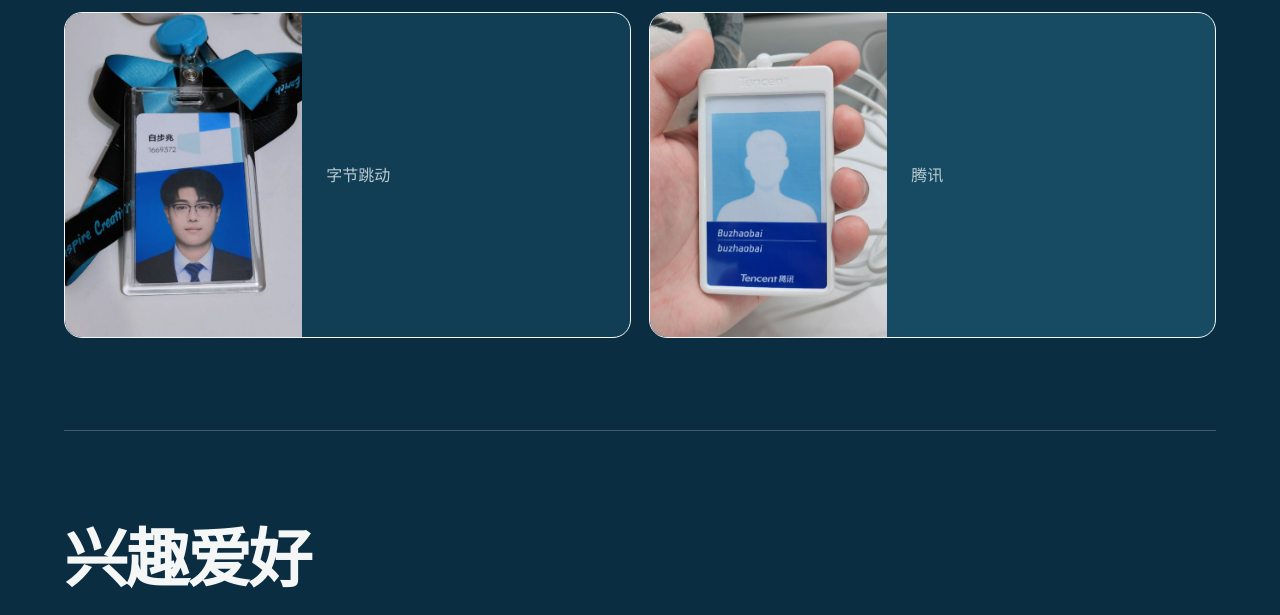
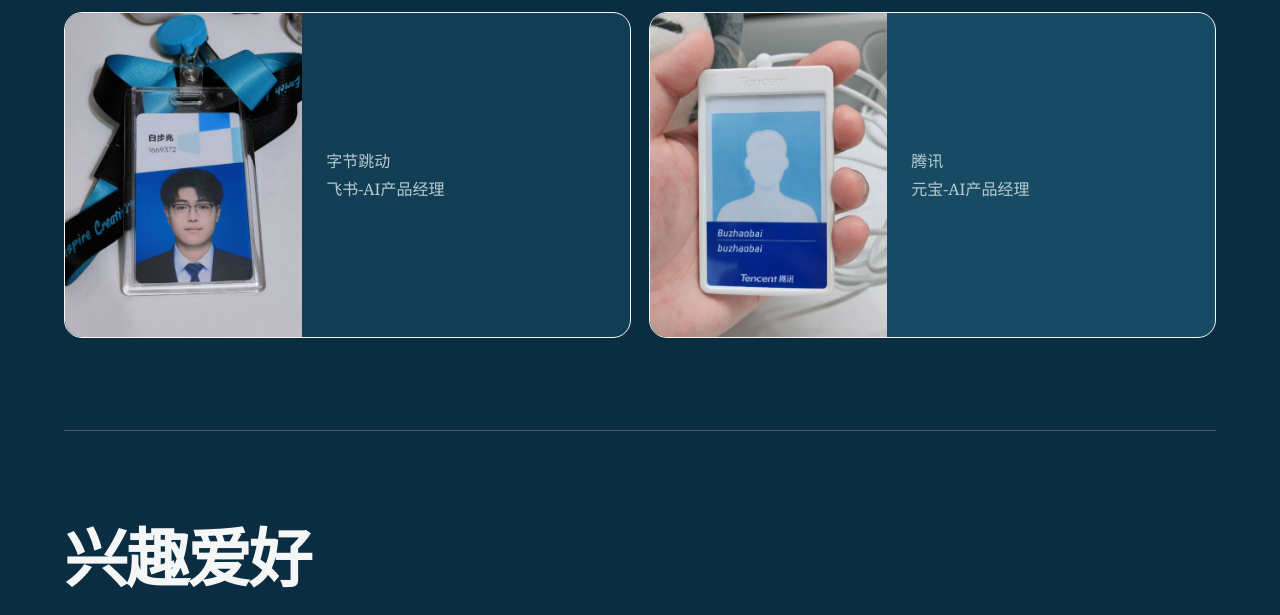
Before and after one commit to baibuzhao/buzhaobai_profile, a plain HTML site: page index.html in a window 1280 px wide. Shown: the part 1460-2075 px from the top of the page. Drawn offline with Linux system fonts and the light colour scheme.

Commit message:
Add product roles to work cards

```diff
--- a/index.html
+++ b/index.html
@@ -64,7 +64,7 @@
       .card h3 { margin: 52px 0 12px; font-size: 26px; font-weight: 600; }
       .card p { margin-bottom: 0; color: var(--muted); line-height: 1.75; }
       .timeline { display: grid; grid-template-columns: repeat(2, 1fr); gap: 18px; }
-      .timeline-item { display: grid; grid-template-columns: 42% 1fr; align-items: stretch; min-height: 245px; padding: 0; border: 1px solid var(--ink); border-radius: 18px; background: #123e55; overflow: hidden; }\n      .timeline-item img { width: 100%; height: 245px; min-height: 245px; object-fit: cover; display: block; }\n      .timeline-item strong { align-self: start; justify-self: start; padding: 26px 30px; font-size: 28px; font-weight: 600; }
+      .timeline-item { display: grid; grid-template-columns: 42% 1fr; align-items: stretch; min-height: 245px; padding: 0; border: 1px solid var(--ink); border-radius: 18px; background: #123e55; overflow: hidden; }\n      .timeline-item img { width: 100%; height: 245px; min-height: 245px; object-fit: cover; display: block; }\n      .timeline-item strong { align-self: start; justify-self: start; padding: 26px 30px; font-size: 28px; font-weight: 600; }\n      .timeline .education-card p { align-self: start; padding: 26px; }
       .timeline-item strong { font-size: 28px; font-weight: 600; }
       .timeline-item p { margin: 4px 0 0; color: var(--muted); line-height: 1.7; }
       .project-grid { display: grid; grid-template-columns: repeat(3, 1fr); gap: 18px; }
@@ -140,8 +140,8 @@
       <section class="section" id="experience">
         <div class="section-heading"><div><h2>工作经历</h2></div><p class="section-intro">拥有字节跳动、腾讯等全球领先AI公司的AI产品经理工作经历</p></div>
         <div class="timeline">
-          <article class="card education-card"><img src="photos/bytedance.jpg" alt="字节跳动工作卡牌" /><p>字节跳动</p></article>
-          <article class="card education-card"><img src="photos/tencent.jpg" alt="腾讯工作卡牌" /><p>腾讯</p></article>
+          <article class="card education-card"><img src="photos/bytedance.jpg" alt="字节跳动工作卡牌" /><p>字节跳动<br />飞书-AI产品经理</p></article>
+          <article class="card education-card"><img src="photos/tencent.jpg" alt="腾讯工作卡牌" /><p>腾讯<br />元宝-AI产品经理</p></article>
         </div>
       </section>
 
```
